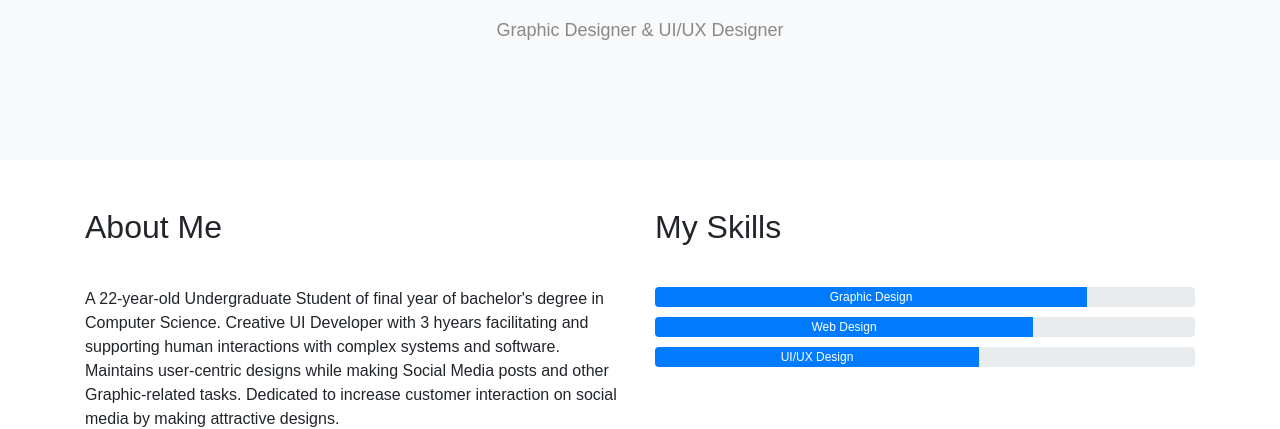
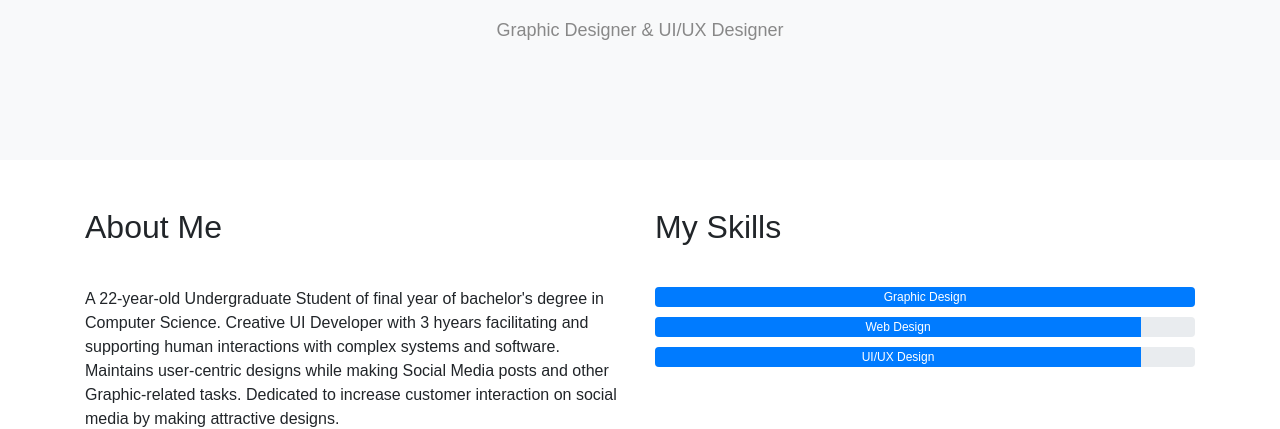
Before and after one commit to fahadaqeel/Labs, a plain HTML site: page index.html in a window 1280 px wide. Shown: the part 372-801 px from the top of the page. Drawn offline with nearby package versions, Linux system fonts and the light colour scheme.

Commit message:
Update index.html

```diff
--- a/index.html
+++ b/index.html
@@ -49,15 +49,15 @@
       <div class="col-md-6">
         <h2>My Skills</h2>
         <div class="progress">
-          <div class="progress-bar" role="progressbar" style="width: 80%;" aria-valuenow="80" aria-valuemin="0"
+          <div class="progress-bar" role="progressbar" style="width: 100%;" aria-valuenow="80" aria-valuemin="0"
             aria-valuemax="100">Graphic Design</div>
         </div>
         <div class="progress">
-          <div class="progress-bar" role="progressbar" style="width: 70%;" aria-valuenow="70" aria-valuemin="0"
+          <div class="progress-bar" role="progressbar" style="width: 90%;" aria-valuenow="70" aria-valuemin="0"
             aria-valuemax="100">Web Design</div>
         </div>
         <div class="progress">
-          <div class="progress-bar" role="progressbar" style="width: 60%;" aria-valuenow="60" aria-valuemin="0"
+          <div class="progress-bar" role="progressbar" style="width: 90%;" aria-valuenow="60" aria-valuemin="0"
             aria-valuemax="100">UI/UX Design</div>
         </div>
       </div>
```
